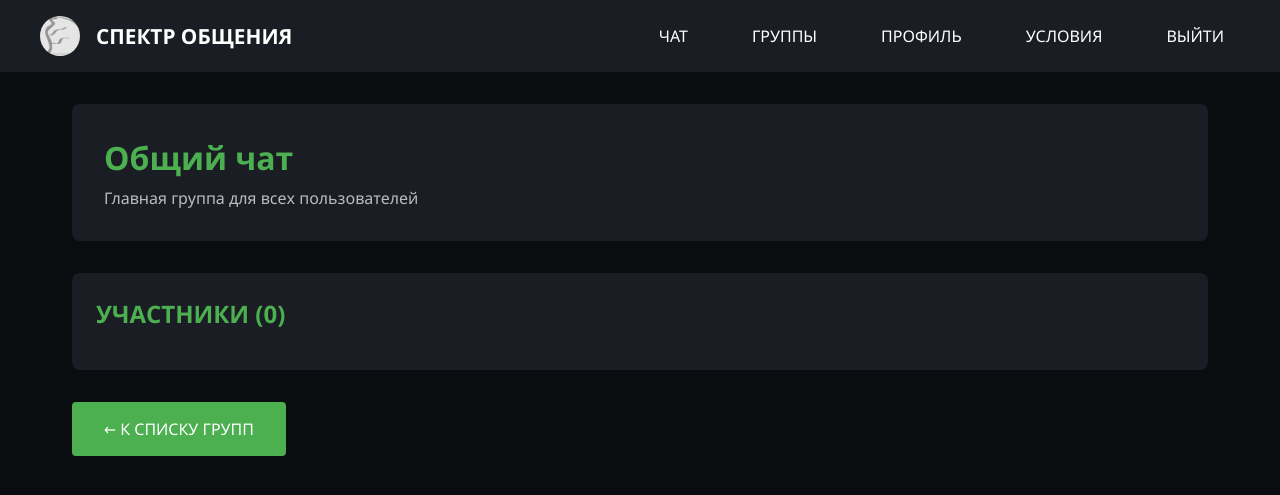
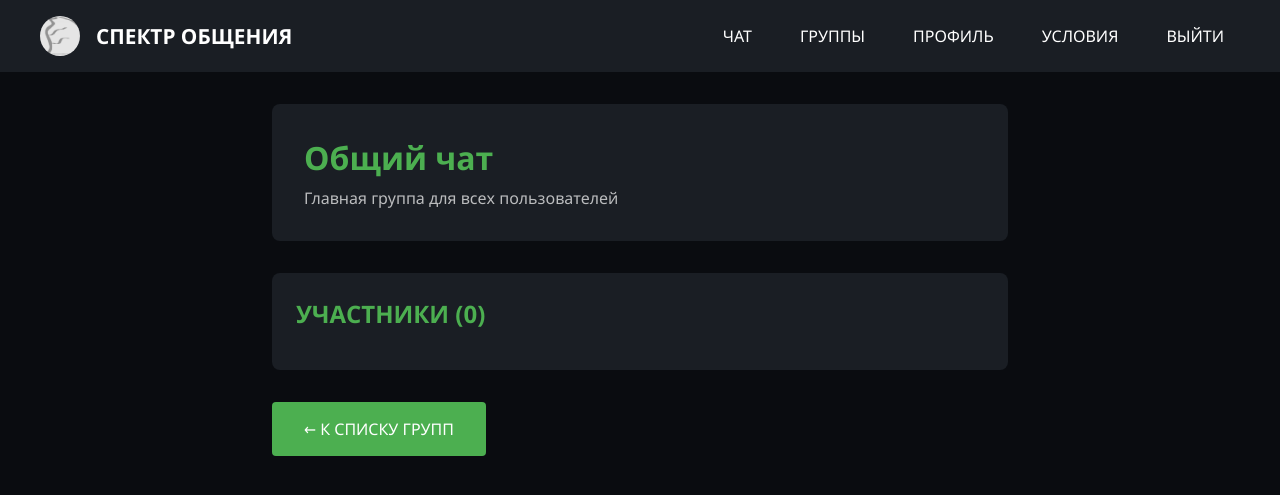
Before and after one commit to zenorvin-a11y/Spectrum-of-communication-3.0, a Flask app: page /group/main in a window 1280 px wide. Shown: the top 495 px of the page. Run offline with Flask 3, Linux system fonts and the light colour scheme; the visitor is signed in with stand-in values (Sample User, id 1).

Commit message:
Update group.html

```diff
--- a/templates/group.html
+++ b/templates/group.html
@@ -18,7 +18,7 @@
         }
 
         .navbar {
-            background-color: #1a1e24;
+            background-color: {{ user_settings.menu_color if user_settings else '#1a1e24' }};
             padding: 1rem 2rem;
             position: sticky;
             top: 0;
@@ -54,8 +54,9 @@
 
         .nav-links {
             display: flex;
-            gap: 2rem;
+            gap: 1rem;
             align-items: center;
+            flex-wrap: wrap;
         }
 
         .nav-links a {
@@ -71,7 +72,7 @@
         }
 
         .main-content {
-            max-width: 1200px;
+            max-width: 800px;
             margin: 2rem auto;
             padding: 0 2rem;
         }
@@ -131,6 +132,10 @@
             border-radius: 4px;
         }
 
+        .back-btn:hover {
+            background-color: #45a049;
+        }
+
         @media (max-width: 768px) {
             .nav-links {
                 gap: 0.5rem;
```
